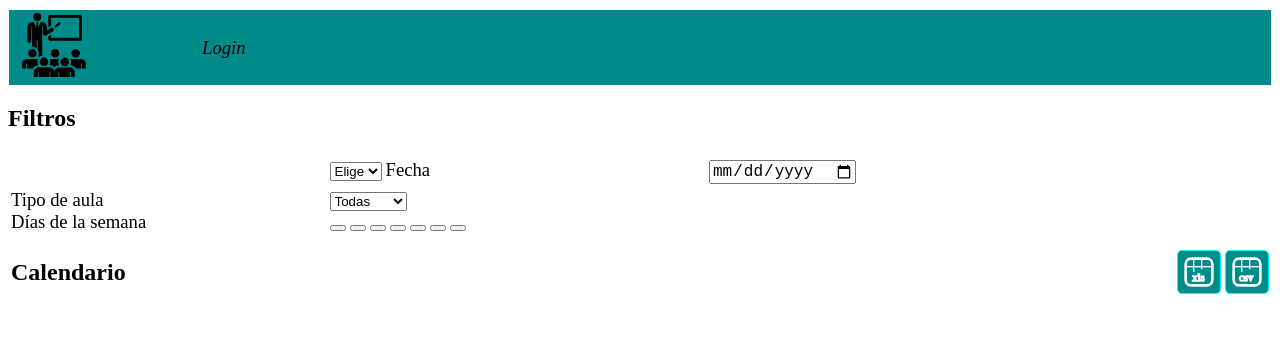
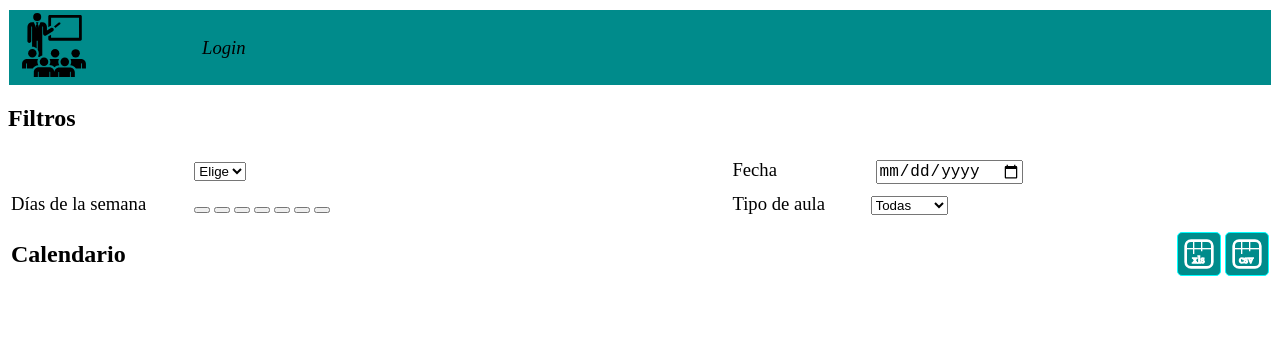
Before and after one commit to Baltasarq/esei-ra, a Python web app: template templates/index.html in a window 1280 px wide. Shown: the top 354 px of the page. Run offline with Jinja, Linux system fonts and the light colour scheme; the template is opened without the code that fills it, so the values that code supplies are empty.

Commit message:
Improves vertical space arrangin filters in a table

```diff
--- a/templates/index.html
+++ b/templates/index.html
@@ -69,21 +69,35 @@
 
     <table width="100%">
         <tr>
-        <td>
+        <td style="margin-right: 5px">
             <label for="edPeriod">{{ year.period_name }} </label>
             <select id="edPeriod" onchange="changeDate(); reloadToApplyFilters()">
                 <option value="custom">Elige</option>
                 <option value="period1">{{ year.period_name }} 1</option>
                 <option value="period2">{{ year.period_name }} 2</option>
             </select>
+        </td>
 
+        <td style="margin-left: 5px;text-align: left">
             <label for="edDate">Fecha</label>
             <input type="date" id="edDate" name="edDate"
                     value="{{ today.date().isoformat() }}"
                     onchange="reloadToApplyFilters()">
+        </td>
 
-        <br>
-
+        <tr>
+        <td style="margin-right: 5px">
+            <label>Días de la semana</label>
+            {% for i in range(1, 8) %}
+                {% if i != today.isoweekday() %}
+                    <button id="btDay" onclick="reloadToApplyFilters( '{{ str_week_dates[i - 1] }}' )">
+                        {{ Reserve.WEEK_DAYS[ i ] }}</button>
+                {% else %}
+                    {{ Reserve.WEEK_DAYS[ i ] }}
+                {% endif %}
+            {% endfor %}
+        </td>
+        <td style="margin-left: 5px;text-align: left">
             <label for="edMode">Tipo de aula</label>
             <select id="edMode" onchange="reloadToApplyFilters()">
                 <option value="ALL"
@@ -93,19 +107,6 @@
                 <option value="P"
                     {% if mode %} selected {% endif %}>Prácticas</option>
             </select>
-
-        <br/>
-
-        <label>Días de la semana</label>
-        {% for i in range(1, 8) %}
-            {% if i != today.isoweekday() %}
-                <button id="btDay" onclick="reloadToApplyFilters( '{{ str_week_dates[i - 1] }}' )">
-                    {{ Reserve.WEEK_DAYS[ i ] }}</button>
-            {% else %}
-                {{ Reserve.WEEK_DAYS[ i ] }}
-            {% endif %}
-        {% endfor %}
-
         </td>
         </tr>
     </table>
```
Lines whose indentation alone changed are shown as unchanged.
